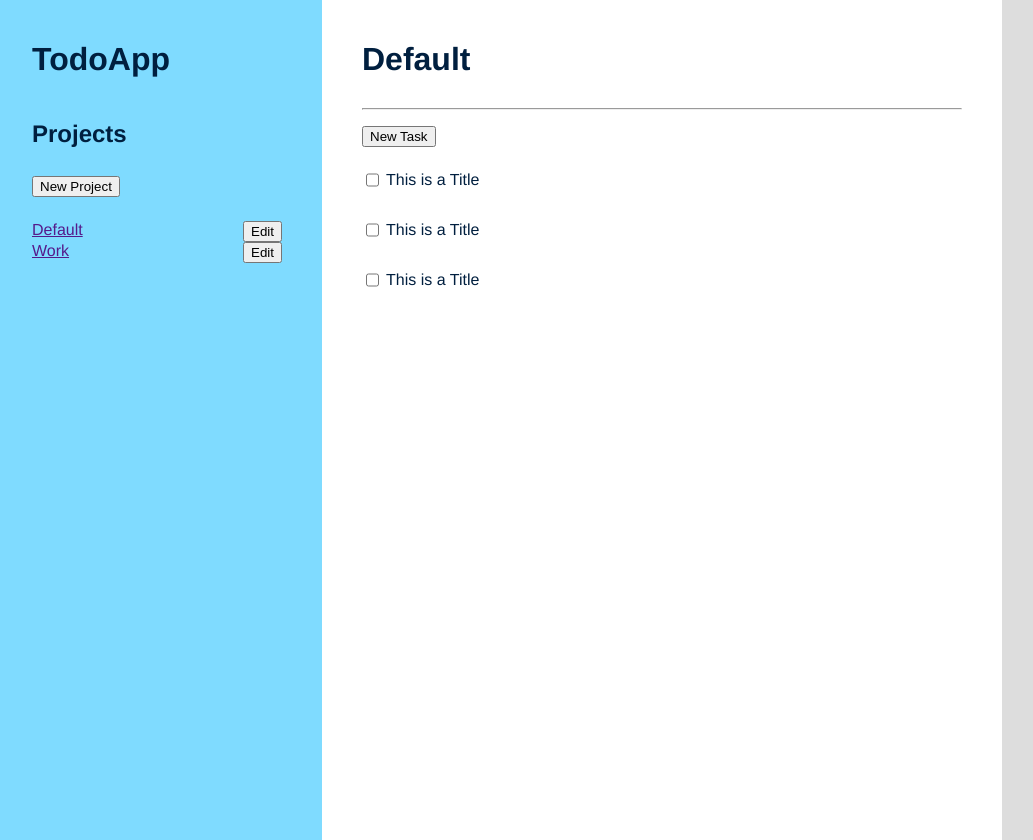
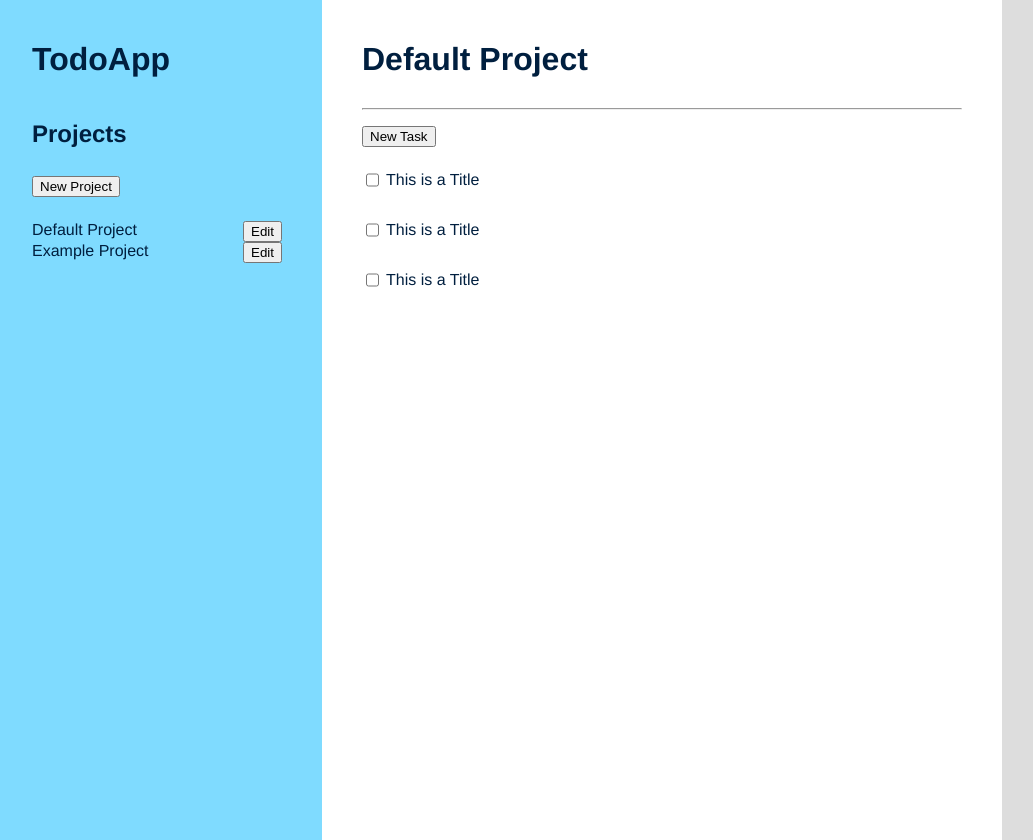
Before and after one commit to ranzuh/odin-todo, a website built with webpack: page src/template.html in a window 1280 px wide. Shown: the whole page, without its empty margins (8-1041 px from the left). Built offline with nearby package versions, Linux system fonts and the light colour scheme.

Commit message:
Render project list dynamically

```diff
--- a/src/main.js
+++ b/src/main.js
@@ -3,21 +3,46 @@ import { Todo } from "./todo";
 import { Project } from "./project";
 import { TodoApp } from "./todoapp";
 
+const UIController = (function (){
+    const todoContainer = document.getElementById("todo-container");
+    const titleElement = document.getElementById("current-project-title");
+    const projectList = document.getElementById("project-list");
 
-let exampleTodo = new Todo("Clean kitchen", "Clean the kitchen", "Today", "High", false);
+    const app = new TodoApp();
+    let exampleProject = new Project("Example Project");
+    app.addProject(exampleProject);
 
-let exampleProject = new Project("Example Project");
+    let exampleTodo = new Todo("Clean kitchen", "Clean the kitchen", "Today", "High", false);
+    exampleProject.addTodo(exampleTodo);
 
-exampleProject.addTodo(exampleTodo);
+    function update() {
+        titleElement.textContent = app.defaultProject.name;
 
-//console.log(exampleProject.todos);
+        renderProjectList()
+    }
 
-//exampleProject.removeTodo("Clean kitchen");
+    function renderProjectList() {
+        projectList.innerHTML = "";
 
-//console.log(exampleProject.todos);
+        const ul = projectList.appendChild(document.createElement("ul"));
 
-const app = new TodoApp();
+        app.projects.forEach(project => {
+            const li = document.createElement("li");
+            const div = document.createElement("div");
+            div.classList.add("project-item");
+            const a = document.createElement("a");
+            a.textContent = project.name;
+            const button = document.createElement("button");
+            button.textContent = "Edit";
 
-app.addProject(exampleProject);
+            div.appendChild(a);
+            div.appendChild(button);
+            li.appendChild(div);
 
-console.log(app.projects)
+            ul.appendChild(li);
+        });
+    }
+
+    update();
+
+})();
--- a/src/template.html
+++ b/src/template.html
@@ -11,13 +11,15 @@
             <h1>TodoApp</h1>
             <h2>Projects</h2>
             <button class="btn">New Project</button>
-            <ul>
-                <li><div class="project-item"><a href="">Default</a><button>Edit</button></div></li>
-                <li><div class="project-item"><a href="">Work</a><button>Edit</button></div></li>
-            </ul>
+            <div id="project-list">
+                <ul>
+                    <li><div class="project-item"><a href="">Default</a><button>Edit</button></div></li>
+                    <li><div class="project-item"><a href="">Work</a><button>Edit</button></div></li>
+                </ul>
+            </div>
         </div>
         <div id="content">
-            <h1>Default</h1>
+            <h1 id="current-project-title">Default</h1>
             <hr>
             <button class="btn">New Task</button>
             <div id="todo-container">
--- a/src/todoapp.js
+++ b/src/todoapp.js
@@ -1,9 +1,8 @@
 import { Project } from "./project";
 
 export class TodoApp {
-    projects = [];
-
     constructor() {
+        this.projects = [];
         this.defaultProject = new Project("Default Project");
         this.addProject(this.defaultProject);
     }
```
